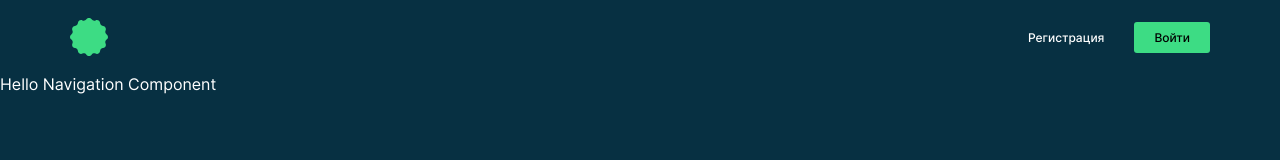
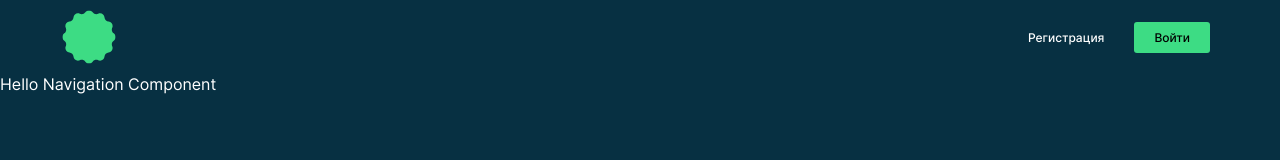
Before and after one commit to Z1zan/movies-explorer-frontend, a React (Create React App) app: page / in a window 1280 px wide. In both pictures the pointer is over the picture 89 px from the left and 37 px from the top of the page. Shown: the top 160 px of the page. Built offline with nearby package versions, Linux system fonts and the light colour scheme.

Commit message:
add: доп анимация для лого шапки

```diff
--- a/src/components/Header/Header.css
+++ b/src/components/Header/Header.css
@@ -20,7 +20,7 @@
 }
 
 .header__logo img:hover {
-    transform: rotate(180deg);
+    transform: rotate(180deg) scale(1.4);
     transition: transform 2s ease;
 }
 
```
